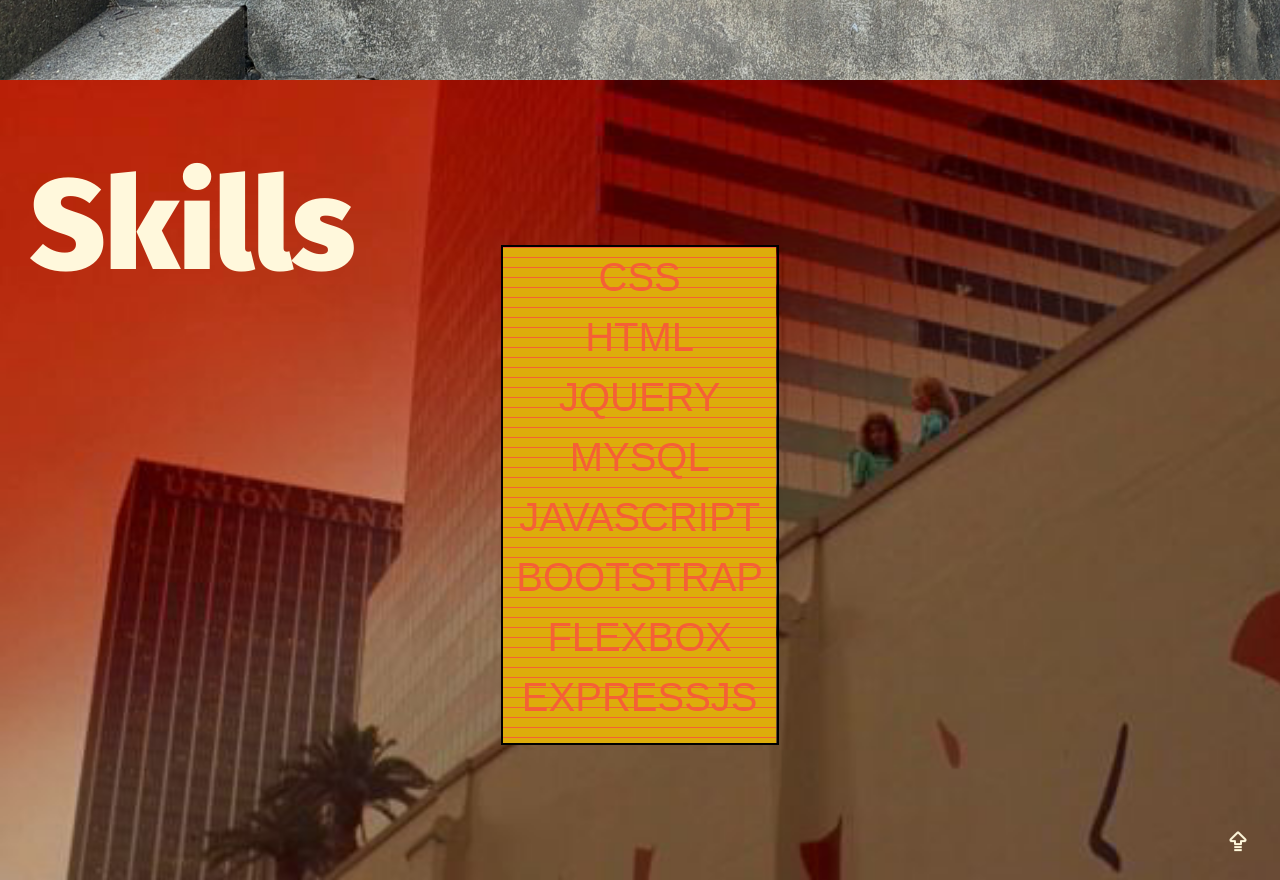
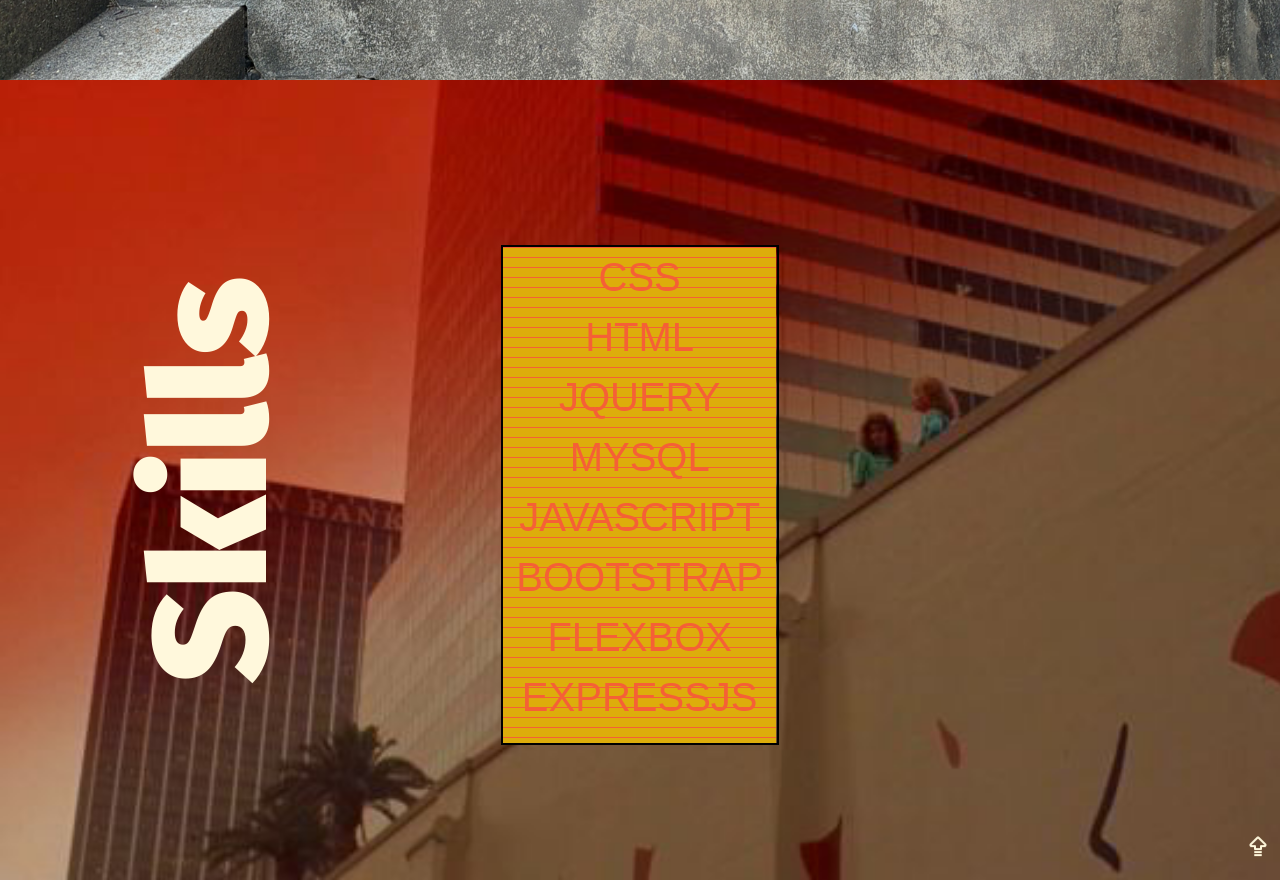
Before and after one commit to M-Rozell/Final-Resume-Site, a React (Create React App) app: page / in a window 1280 px wide. Shown: the part 2320-3200 px from the top of the page. Built offline with nearby package versions, Linux system fonts and the light colour scheme; a web font is replaced by a local one.

Commit message:
working on scaling

```diff
--- a/src/components/Totop/ToTopElements.js
+++ b/src/components/Totop/ToTopElements.js
@@ -1,4 +1,5 @@
 import styled from "styled-components";
+import { Keyframes } from "styled-components";
 
 export const ArrowUpContainer = styled.div`
   position: relative;
@@ -6,9 +7,6 @@ export const ArrowUpContainer = styled.div`
 `
 
 export const ArrowIcon = styled.div`
-position: absolute;
-  bottom: 5px;
-  right: 25px;
     color: cornsilk;
     background: transparent;
     border: none;
@@ -19,6 +17,29 @@ position: absolute;
 
   &:hover {
   animation: none;
-  color: aqua;
+  color: #F7EF8A;
   }
+
+  @keyframes movebtn {
+    0% {
+        transform: translateY(0px);
+    }
+
+    25% {
+        transform: translateY(10px);
+    }
+
+    50% {
+        transform: translateY(0px);
+    }
+
+    75% {
+        transform: translateY(-10px);
+    }
+
+    100% {
+        transform: translateY(0px);
+    }
+}
+
 `
--- a/src/css/Skills.css
+++ b/src/css/Skills.css
@@ -1,3 +1,4 @@
+
 .skillsContainer {
     width: 100%;
     height: 100vh;
@@ -12,13 +13,23 @@
 
   .skillsTitle {
     position: absolute;
-    margin-left: 30px;
     color: cornsilk;
-    font-size: 1vw;
-    margin-top: 50px;
+    top: 50%;
+    left: 1%;
     font-family: 'Fira Sans', sans-serif;
-    font-size: 8rem;
-    z-index: 1;
+    font-size: 10rem;
+    margin: 0;
+    padding: 0;
+  }
+
+  .rotate {
+    transform:  translateX(-1%) translateY(-50%) rotate(-90deg);
+  }
+
+  @media screen and (max-width: 375px) {
+    .skillsTitle {
+      font-size: 4rem;
+    }
   }
 
   .justTryContainer {
@@ -44,13 +55,13 @@
 
   .bottomArrow {
     position: absolute;
-    right: 5px;
+    right: 10px;
     bottom: 20px;
     z-index: 3;
   }
 
 
-.arrowBtn {
+/* .arrowBtn {
     color: cornsilk;
     background: transparent;
     border: none;
@@ -60,10 +71,6 @@
     transition: all .5s ease-in-out;
 }
 
-.arrowBtn:hover {
-    animation: none;
-    color: aqua;
-}
 
 @keyframes movebtn {
     0% {
@@ -85,4 +92,4 @@
     100% {
         transform: translateY(0px);
     }
-}
+} */
--- a/src/css/TTTModal.css
+++ b/src/css/TTTModal.css
@@ -17,9 +17,31 @@
     flex-direction: column;
 }
 
+@media screen and (min-width: 768px) {
+    #board {
+        width: 500px;
+        height: 500px;
+    }
+}
+
+@media screen and (max-width: 280px) {
+    #board {
+        width: 275px;
+        height: 275px;
+
+    }
+}
+
 .tttTitle {
     color: rgb(40, 40, 40, 0.8);
     font-family: 'Bakbak One', sans-serif;
+    font-size: 2rem;
+}
+
+@media screen and (min-width: 768px) {
+    .tttTitle {
+        font-size: 4rem;
+    }
 }
 
 .tRow {
@@ -39,7 +61,14 @@
     color: cornsilk;
     user-select: none;
     font-family: 'Play', sans-serif;
-  font-weight: 400;
+    font-weight: 400;
+    font-size: 2rem;
+}
+
+@media screen and (min-width: 768px) {
+    .square {
+        font-size: 4rem;
+    }
 }
 
 .square:active {
--- a/src/pages/Skills.jsx
+++ b/src/pages/Skills.jsx
@@ -1,7 +1,7 @@
-import React from 'react'
+import React from 'react';
 import ScrollingSkills from '../components/ScrollingSkills';
 import ToTop from '../components/Totop';
-import '../css/Skills.css'
+import '../css/Skills.css';
 
 const Skills = () => {
 
@@ -11,13 +11,13 @@ const Skills = () => {
 
     <div className='skillsContainer' id='Skills'>
 
-      <div className='skillsTitle'>Skills</div>
-<div className='justTryContainer'>
-      <div className='justTry'>
+      <div className='skillsTitle rotate'>Skills</div>
+      <div className='justTryContainer'>
+        <div className='justTry'>
 
-        <ScrollingSkills />
+          <ScrollingSkills />
 
-      </div>
+        </div>
       </div>
       <div className='bottomArrow'>
         <ToTop />
@@ -28,6 +28,6 @@ const Skills = () => {
 
 
   )
-}
+};
 
 export default Skills;
```
Also changed, not shown: src/css/About.css (+7 -1 lines). Lines whose indentation alone changed are shown as unchanged.
